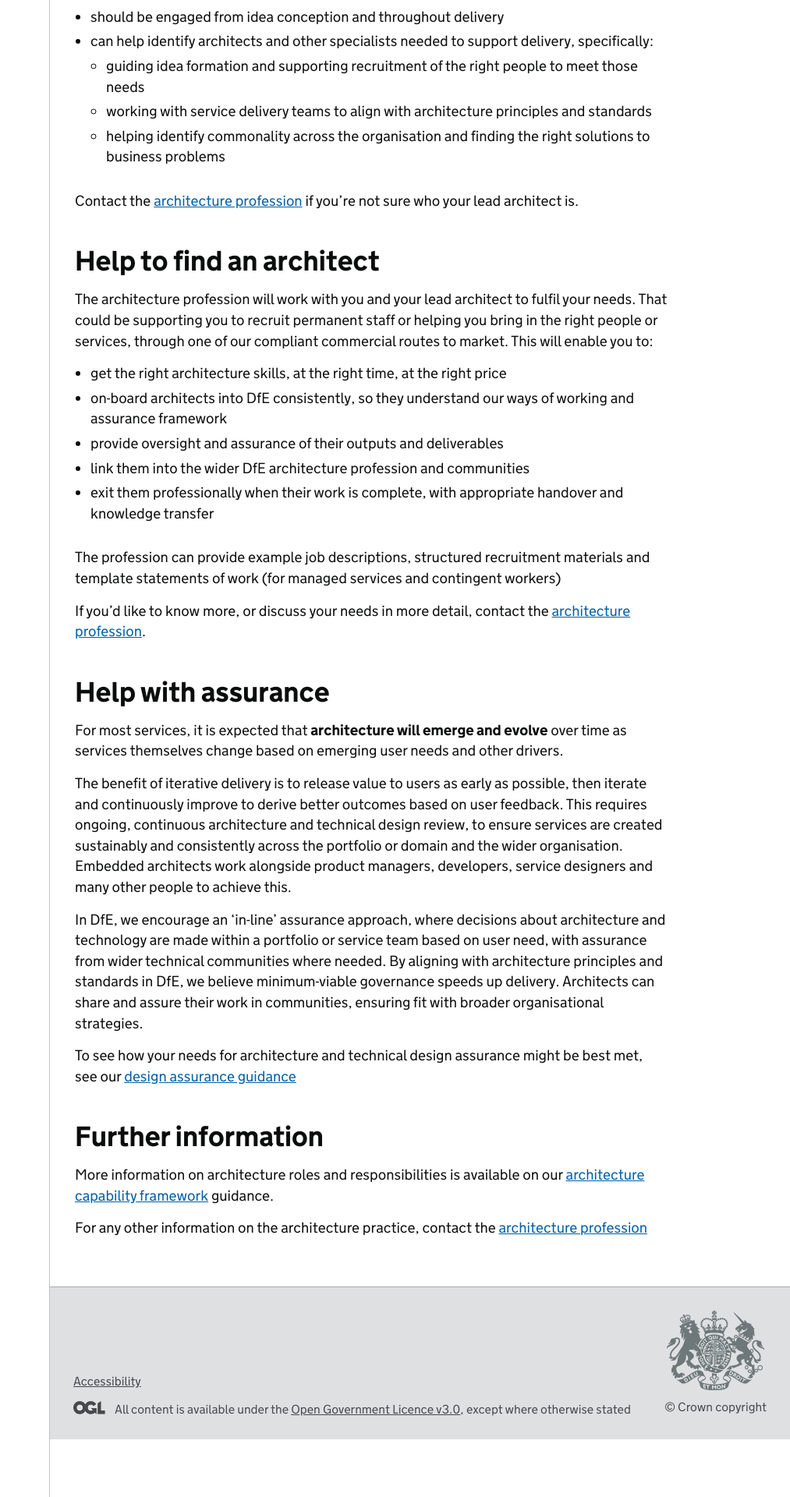
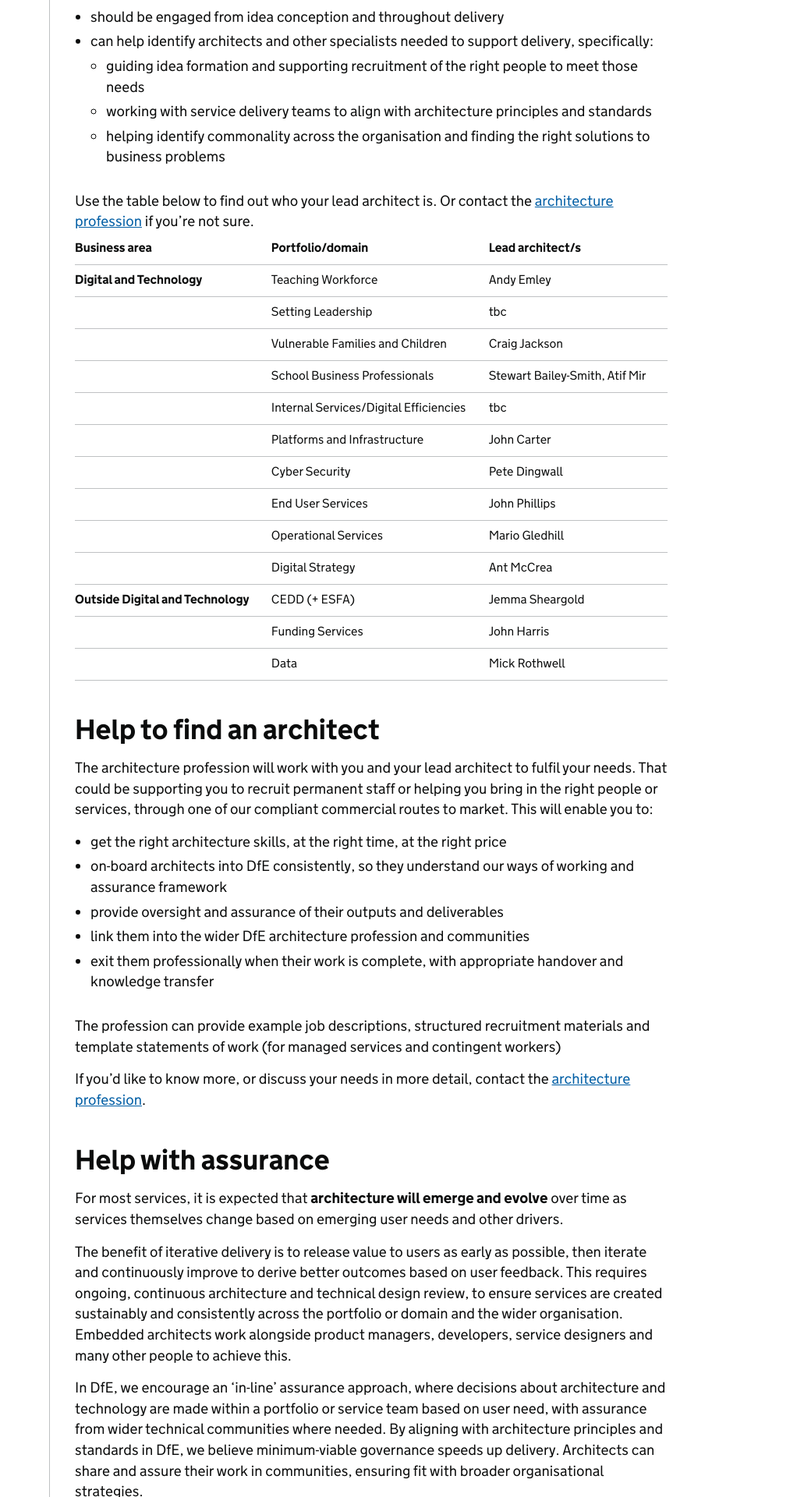
Before and after one commit to DFE-Digital/architecture, a Jekyll site: the page built from profession/architecture-profession.md, in a window 1280 px wide. Shown: the part 1113-3033 px from the top of the page at 78% size, without its empty margins (267-1280 px from the left). Built offline with Jekyll 4.4.1, drawn with Linux system fonts in a browser that asks for light colours; our own code applies the rules of GitHub Pages for plain Markdown files.

Commit message:
Update architecture-profession.md

```diff
--- a/profession/architecture-profession.md
+++ b/profession/architecture-profession.md
@@ -38,7 +38,23 @@ They:
   - working with service delivery teams to align with architecture principles and standards
   - helping identify commonality across the organisation and finding the right solutions to business problems
 
-Contact the [architecture profession](mailto:architecture.profession@education.gov.uk) if you're not sure who your lead architect is.
+Use the table below to find out who your lead architect is. Or contact the [architecture profession](mailto:architecture.profession@education.gov.uk) if you're not sure.
+
+| **Business area** | **Portfolio/domain** | **Lead architect/s** |
+| - | - | - |
+**Digital and Technology** | Teaching Workforce | Andy Emley |
+| | Setting Leadership | tbc |
+| | Vulnerable Families and Children | Craig Jackson |
+| | School Business Professionals | Stewart Bailey-Smith, Atif Mir
+| | Internal Services/Digital Efficiencies | tbc |
+| | Platforms and Infrastructure | John Carter |
+| | Cyber Security | Pete Dingwall
+| | End User Services | John Phillips |
+| | Operational Services | Mario Gledhill |
+| | Digital Strategy | Ant McCrea |
+**Outside Digital and Technology** | CEDD (+ ESFA) | Jemma Sheargold |
+| | Funding Services | John Harris |
+| | Data | Mick Rothwell |
 
 ## Help to find an architect
 
```
